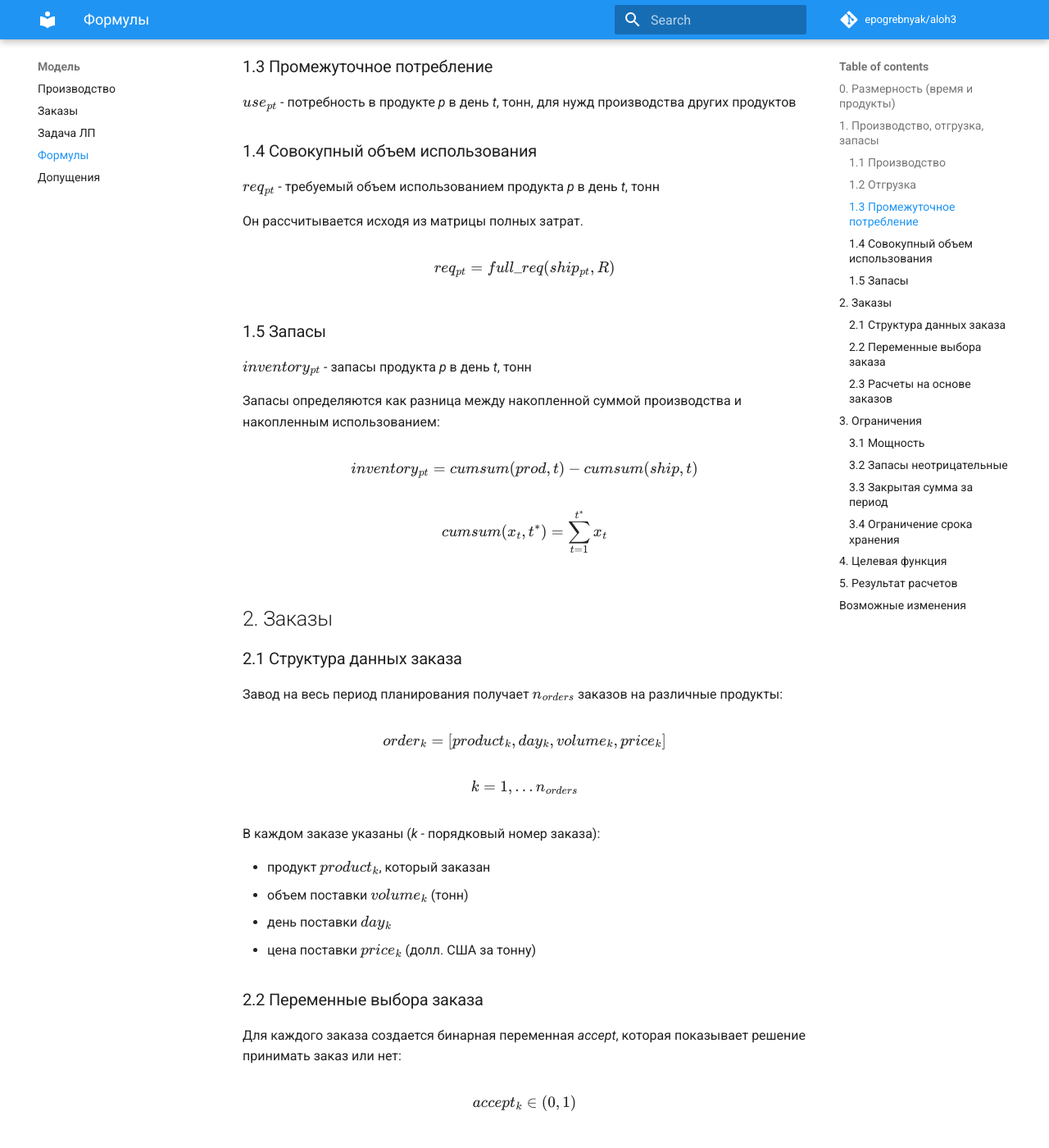
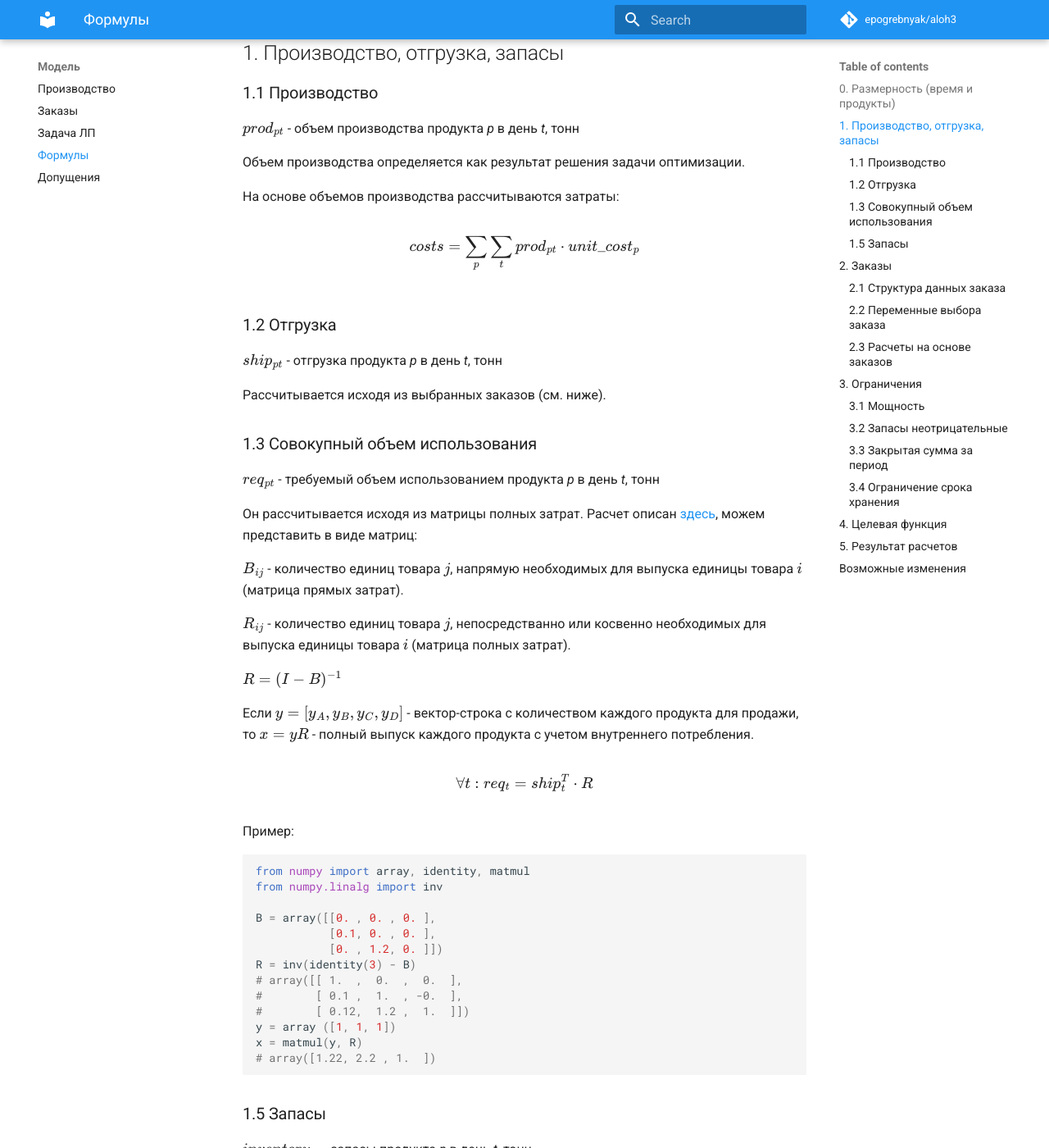
Before and after one commit to epogrebnyak/aloh, an MkDocs documentation site: the page built from docs/formulas.md, in a window 1280 px wide and 1400 px high, scrolled down 1037 px. Shown: the whole window at 82% size. Built offline with MkDocs 1.6.1 and Material for MkDocs 9.7.7, drawn with Linux system fonts in a browser that asks for light colours; comment, search, counter and statistics services are not loaded; some of the changed text lies outside the part shown.

````diff
--- a/docs/formulas.md
+++ b/docs/formulas.md
@@ -1,6 +1,23 @@
 # Математическая формулировка задачи
 
-v2020.11.24
+v2020.11.25
+
+Базовая модель:
+
+- бинарные (0 или 1) переменные для каждого заказа (приняли/отклонили)
+- отгрузка продукции - это принятые заказы
+- объем производства ограничен сверху мощностью
+- запасы для каждого дня - это накопленное производство минус накопленная отгрузка
+- запасы неотрицательные
+- срок хранения и объем склада не ограничены
+- максимизиурем выручку минус затраты в деньгах
+
+Расширения:
+
+- ограничен срок хранения (3.3)
+- связанные продукты - для производства одного продукта нужен другой продукт  (1.4)
+- в ц.ф. добавляем штраф на величину запасов
+
 
 ## 0. Размерность (время и продукты)
 
@@ -36,19 +53,49 @@ $ship_{pt}$ - отгрузка продукта _p_ в день _t_, тонн
 
 Рассчитывается исходя из выбранных заказов (см. ниже).
 
-### 1.3 Промежуточное потребление
+<!-- ### 1.3 Промежуточное потребление
 
 $use_{pt}$ - потребность в продукте _p_ в день _t_, тонн, для нужд производства других продуктов
 
-### 1.4 Совокупный объем использования
+-->
+
+### 1.3 Совокупный объем использования
 
 $req_{pt}$ - требуемый объем использованием продукта _p_ в день _t_, тонн
 
-Он рассчитывается исходя из матрицы полных затрат.
+Он рассчитывается исходя из матрицы полных затрат. Расчет описан [здесь](https://github.com/epogrebnyak/aloh3/issues/2), можем представить в виде матриц:
+
+$B_{ij}$ - количество единиц товара $j$, напрямую необходимых для выпуска единицы товара $i$ (матрица прямых затрат).
+
+$R_{ij}$ - количество единиц товара $j$, непосредстванно или косвенно необходимых для выпуска единицы товара $i$ (матрица полных затрат).
+
+$R = (I-B)^{-1}$
+
+Если $y = [y_A, y_B, y_C, y_D]$ - вектор-строка с количеством каждого продукта для продажи,
+то $x = yR$ - полный выпуск каждого продукта с учетом внутреннего потребления.
 
 $$
-req_{pt} = full\_req(ship_{pt}, R)
+\forall t: req_{t} = ship_{t}^T \cdot R
 $$
+
+Пример:
+
+```python
+from numpy import array, identity, matmul
+from numpy.linalg import inv
+
+B = array([[0. , 0. , 0. ],
+           [0.1, 0. , 0. ],
+           [0. , 1.2, 0. ]])
+R = inv(identity(3) - B)
+# array([[ 1.  ,  0.  ,  0.  ],
+#        [ 0.1 ,  1.  , -0.  ],
+#        [ 0.12,  1.2 ,  1.  ]])
+y = array ([1, 1, 1])
+x = matmul(y, R)
+# array([1.22, 2.2 , 1.  ])
+```
+
 
 ### 1.5 Запасы
 
@@ -122,13 +169,13 @@ $$\forall p: \sum_t prod_{pt} = \sum_t ship_{pt} $$
 
 ### 3.4 Ограничение срока хранения
 
-Накопленный объем производства на день $t^*$ не превышает накопленного объема использования на день $t+s_p$, где $s_p$ - максимальный срок хранения продукта _p_ на складе:
+Запасы на день _d_ не должны превышать использования продукта за следующие $s_p$ дней, где $s_p$ - это максимальный срок хранения p продукта на складе.
 
-$$\forall p, \forall t^*: \sum_{t=1}^{t^*} prod_{pt} \le \sum_{t = 1}^{t^*+s_p} req_{pt}$$
+$$inventory_{pd} \le \sum_{t = d+1}^{d+s_p} req_{pt}, s_p \ge 1 $$
 
-Смысл: если мы произведем на дату $t^*$ товаров больше, чем будет приобретено за период $t^* + s$ дней, то не все произведенные товары будут отгружены за k дней, их срок хранения истечет. Вводим условие от обратного -  выпуск не должен превышать, то что будет потреблено в последующие дни включительно.
+$$inventory_{pd} = 0, если s_p = 0 $$
 
-Условие можно также выразить в терминах запасов: запасы на день $t$ должны быть меньше или равны предстоящим покупкам в теченеи срока хранения, для любого дня. Это вычислительно более экономичное определение.
+Комментарий:  в первое неравенство можно подставить срок хранения s=1, тогда остаток на складе должен быть не больше объема следующего дня использования ($req_{p,d+1}$)
 
 Ключевые слова: shelf life, product life, "условие непротухания".
 
--- a/mkdocs.yml
+++ b/mkdocs.yml
@@ -1,5 +1,5 @@
 site_name: 'Моделирование выбора заказов и объемов производства'
-site_description: 'Алгоритмы линейного прграммирования для отбора заказов и планирования производства для четырех продуктов на основе гидроксида алюминия.'
+site_description: 'Алгоритмы линейного программирования для отбора заказов и планирования производства для четырех продуктов на основе гидроксида алюминия.'
 site_author: 'E Pogrebnyak'
 docs_dir: docs/
 
````
Also changed, not shown: README.md (+12 -152 lines), aloh.py (+0 -11 lines), contract/README.md (added, +158 -0 lines), 4 other files.
